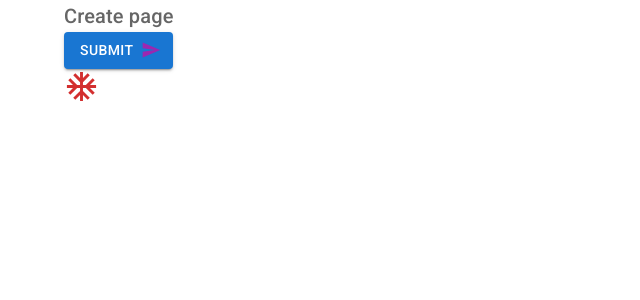
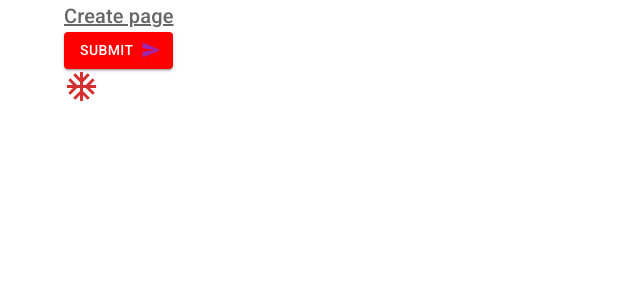
Before and after one commit to amzazibssh/MUI_commands, a React (Vite) app: page /create in a window 1280 px wide. Shown: the top 300 px of the page, without its empty margins (0-640 px from the left). Built offline with nearby package versions, Linux system fonts and the light colour scheme.

Commit message:
comp:makeStyles function

```diff
--- a/package.json
+++ b/package.json
@@ -8,6 +8,7 @@
     "@fontsource/roboto": "^5.3.0",
     "@mui/icons-material": "^9.4.0",
     "@mui/material": "^9.4.0",
+    "@mui/styles": "^6.5.0",
     "@testing-library/jest-dom": "^5.11.9",
     "@testing-library/react": "^11.2.5",
     "@testing-library/user-event": "^12.7.1",
--- a/src/pages/Create.jsx
+++ b/src/pages/Create.jsx
@@ -4,11 +4,30 @@ import Button from '@mui/material/Button'
 import Container from '@mui/material/Container'
 import AcUnitIcon from '@mui/icons-material/AcUnit';
 import SendIcon from '@mui/icons-material/Send';
+import { makeStyles } from '@mui/styles';
+
+
+const useStyle = makeStyles({
+  btn : {
+    fontSize: 60,
+    backgroundColor : 'red !important'
+  },
+  title : {
+    textDecoration: 'underline',
+    marginBottom: 20
+  }
+})
+
 
 export default function Create() {
+
+  const classes = useStyle()
+
+
   return (
     <Container>
       <Typography
+        className={classes.title}
         variant="h6"
         color="textSecondary"
         noWrap
@@ -17,9 +36,9 @@ export default function Create() {
       </Typography>
 
       <Button
+        className={classes.btn}
         onClick={() => console.log('Button clicked')}
         type="submit"
-        color="primary"
         variant="contained"
         endIcon={<SendIcon color="secondary" />}
       >
```
Also changed, not shown: 1 other file (tests, documents, lock files or other folders).
